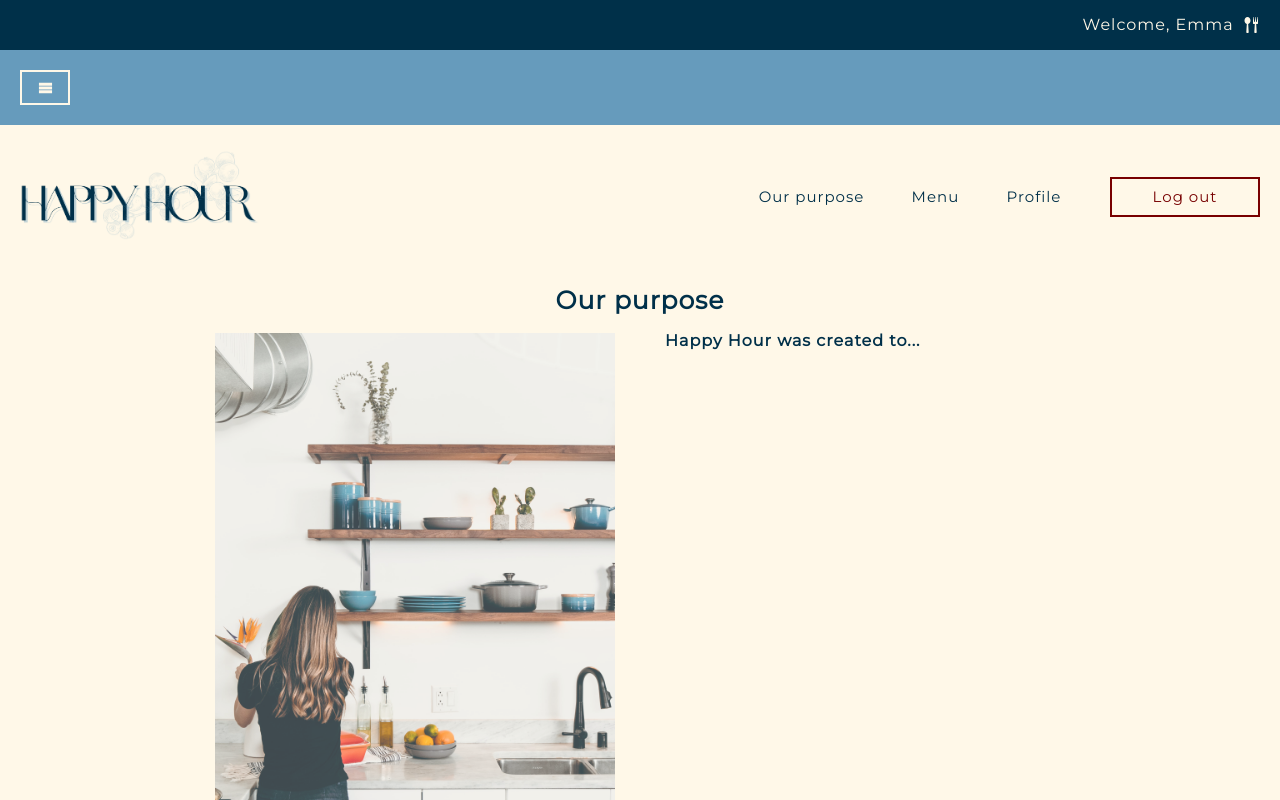
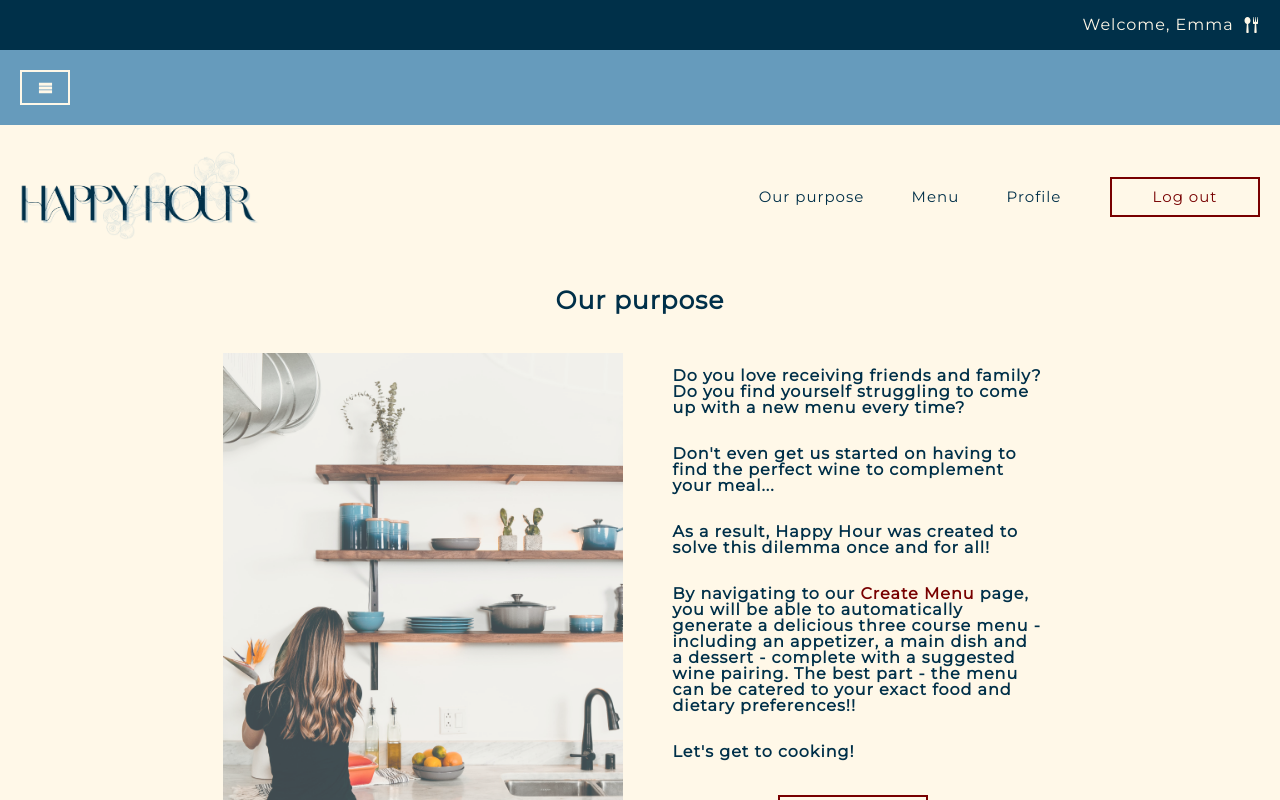
Before and after one commit to Emma-Shaw/final-project, a React (Create React App) app in the folder client/: page /purpose in a window 1280 px wide. Shown: the top 800 px of the page. Built offline with nearby package versions, Linux system fonts and the light colour scheme.

Commit message:
Frontend styling

```diff
--- a/client/src/components/OurPurpose.js
+++ b/client/src/components/OurPurpose.js
@@ -1,13 +1,36 @@
 import styled from "styled-components";
+import { Link } from "react-router-dom";
 import womanInKitchen from "../assets/woman_in_kitchen.jpg";
+import { useNavigate } from "react-router-dom";
 
 const OurPurpose = () => {
+
+    const create = useNavigate();
+    const goCreate = () => {
+        create("/create-menu");
+    };
+
     return (
     <Wrapper>
         <Title>Our purpose</Title>
         <Purpose>
             <Image src={womanInKitchen} />
-            <PurposeText>Happy Hour was created to...</PurposeText>
+            <Description>
+                <PurposeText>
+                    Do you love receiving friends and family?
+                    Do you find yourself struggling to come up with a new menu every time?
+                </PurposeText>
+                <PurposeText>Don't even get us started on having to find the perfect wine to complement your meal...</PurposeText>
+                <PurposeText>As a result, Happy Hour was created to solve this dilemma once and for all!</PurposeText>
+                <PurposeText>
+                    By navigating to our <CreateMenu to="/create-menu">Create Menu</CreateMenu> page, you will be able to
+                    automatically generate a delicious three course menu - including an appetizer, a main dish and a dessert -
+                    complete with a suggested wine pairing. The best part - the menu can be catered
+                    to your exact food and dietary preferences!!
+                </PurposeText>
+                <PurposeText>Let's get to cooking!</PurposeText>
+                <CreateBtn onClick={goCreate} >Create menu</CreateBtn>
+            </Description>
         </Purpose>
     </Wrapper>
     );
@@ -26,6 +49,13 @@ const Title = styled.h1`
 
 const Purpose = styled.div`
     display: flex;
+    margin-top: 20px;
+`;
+
+const Description = styled.div`
+    display: flex;
+    flex-direction: column;
+    align-items: center;
 `;
 
 const Image = styled.img`
@@ -36,7 +66,26 @@ const Image = styled.img`
 
 const PurposeText = styled.h4`
     width: 400px;
-    margin-left: 25px;
+    margin-left: 10px;
+    padding: 15px;
+`;
+
+const CreateMenu = styled(Link)`
+    color: var(--color-dark-wine);
+    font-weight: bolder;
+
+    &:focus, &:active, &:visited, &:link, &:hover {
+        color: var(--color-dark-wine);
+        text-decoration: none;
+    }
+
+    &:hover {
+        text-decoration: underline;
+    }
+`;
+
+const CreateBtn = styled.button`
+    margin: 20px;
 `;
 
 export default OurPurpose;
--- a/client/src/components/Profile.js
+++ b/client/src/components/Profile.js
@@ -1,17 +1,51 @@
 import styled from "styled-components";
+import spices from "../assets/spices.jpg";
 
 const Profile = () => {
     return (
         <Wrapper>
-            Profile
+            <ProfileInfo>
+                <Title>Profile</Title>
+                <ProfileImg src={spices} />
+                <ContactInfo>
+                    <Info>Emma Shaw</Info>
+                    <Info>emma@shaw.com</Info>
+                </ContactInfo>
+            </ProfileInfo>
         </Wrapper>
     );
 };
 
 const Wrapper = styled.div`
     display: flex;
-    justify-content: center;
+    flex-direction: column;
     width: 100%;
 `;
 
+const Title = styled.h1`
+`;
+
+const ProfileInfo = styled.div`
+    display: flex;
+    flex-direction: column;
+    align-items: center;
+    width: 250px;
+    margin: 50px;
+`;
+
+const ContactInfo = styled.div`
+    margin-top: 25px;
+    text-align: center;
+`;
+
+const ProfileImg = styled.img`
+    width: 250px;
+    height: 250px;
+    border-radius: 50%;
+`;
+
+const Info = styled.h3`
+    padding-bottom: 5px;
+`;
+
 export default Profile;
```
